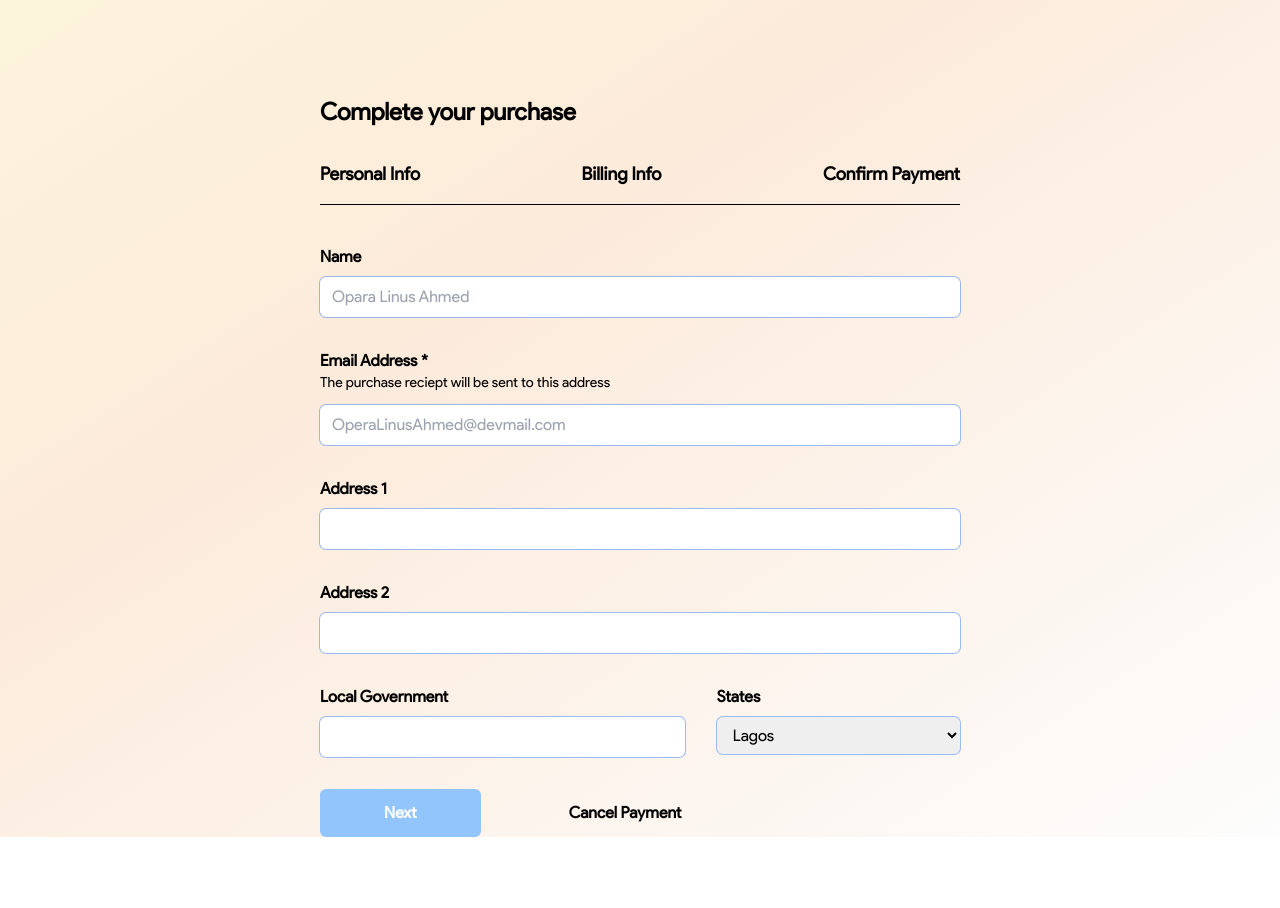
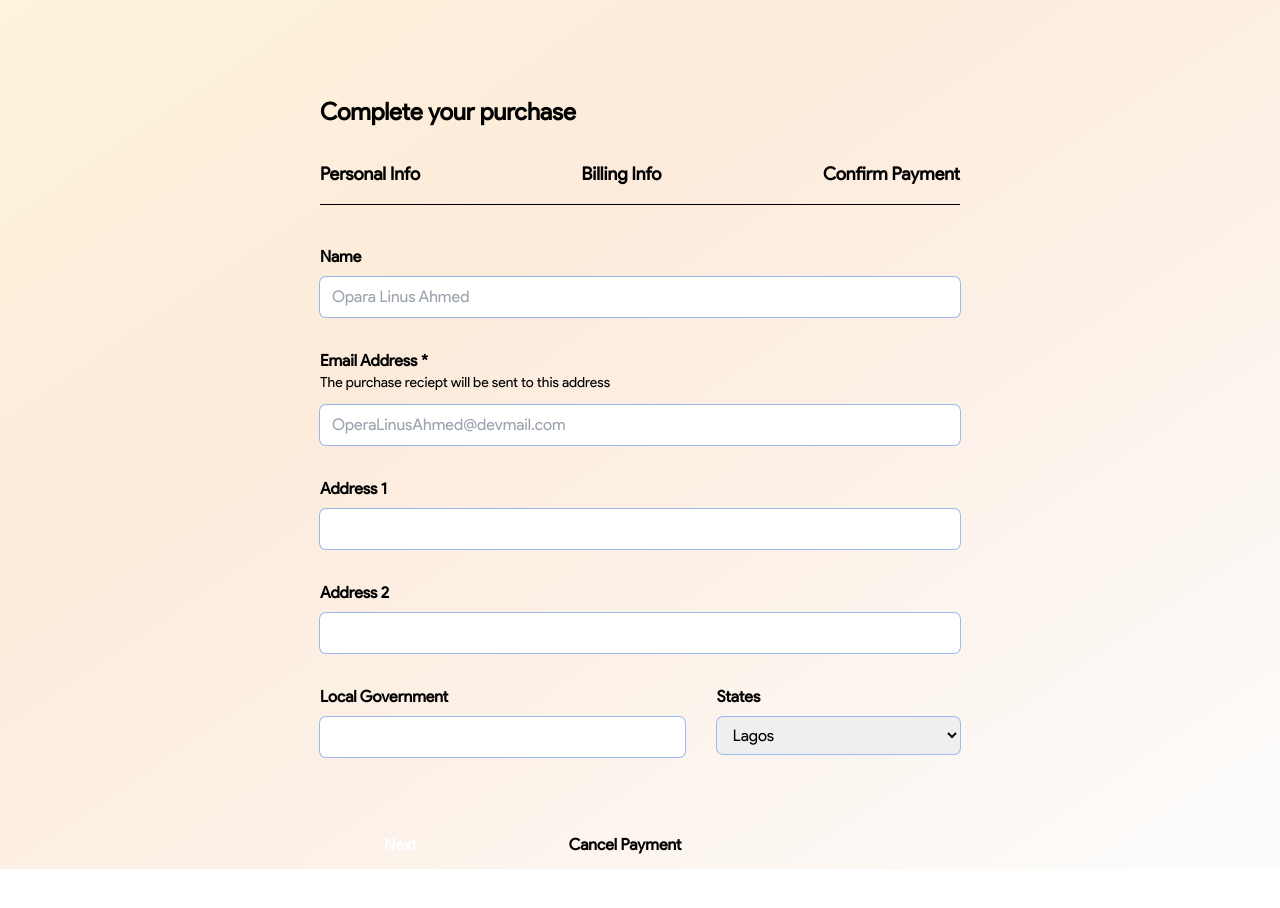
Before and after one commit to Tokonigeorge/purchase_board, a React (Vite) app: page / in a window 1280 px wide. Shown: the top 908 px of the page. Before the commit the page ends 837 px from the top, so only its background shows below. Built offline with nearby package versions, Linux system fonts and the light colour scheme.

Commit message:
done with personalInfo component

```diff
--- a/src/App.jsx
+++ b/src/App.jsx
@@ -4,12 +4,17 @@ import Nav from "./components/Nav";
 import PersonalInfo from "./components/personalInfo/PersonalInfo";
 
 function App() {
+  const [next, setNext] = useState(null);
+  console.log(next);
+  const handleClick = () => {
+    setNext("yyayy");
+  };
   return (
     <div className="App min-h-screen w-screen">
       <div className="w-3/4 mx-auto lg:w-1/2 pt-24">
         <p className="font-bold text-2xl text-purp">Complete your purchase</p>
         <Nav />
-        <PersonalInfo />
+        <PersonalInfo handle={handleClick} />
       </div>
     </div>
   );
--- a/src/components/PaymentButton.jsx
+++ b/src/components/PaymentButton.jsx
@@ -1,14 +1,25 @@
-const PaymentButton = () => {
+const PaymentButton = ({ handle }) => {
   return (
-    <div className="flex items-center gap-x-6">
-      <button className="text-white font-bold bg-blue-300 py-3 rounded-md px-16">
-        Next
-      </button>
-      <button className="text-purp font-bold py-3 rounded-md px-16">
-        Cancel Payment
-      </button>
+    <div className="flex items-center gap-x-6 mb-24 mt-8">
+      <Button
+        style="text-white bg-gradient-to-r from-btnGradOne to-btnGradTwo"
+        text="Next"
+        handle={handle}
+      />
+      <Button style="text-purp" text="Cancel Payment" />
     </div>
   );
 };
 
+const Button = ({ style, text, handle }) => {
+  return (
+    <button
+      className={`${style} font-bold py-3 rounded-md px-16`}
+      onClick={() => handle()}
+    >
+      {text}
+    </button>
+  );
+};
+
 export default PaymentButton;
--- a/src/components/personalInfo/LocationInput.jsx
+++ b/src/components/personalInfo/LocationInput.jsx
@@ -14,7 +14,12 @@ const LocationInput = () => {
         <br />
         <select className="mt-2 w-full ring-1 rounded-md py-2 px-3 outline-none ring-purp mb-8 text-textgray">
           {states.map((i, indx) => (
-            <option value={i} label={i} key={`${i + indx}`}></option>
+            <option
+              value={i}
+              label={i}
+              key={`${i + indx}`}
+              className="py-2"
+            ></option>
           ))}
         </select>
       </div>
--- a/src/components/personalInfo/PersonalInfo.jsx
+++ b/src/components/personalInfo/PersonalInfo.jsx
@@ -3,7 +3,7 @@ import EmailInput from "./EmailInput";
 import LocationInput from "./LocationInput";
 import PaymentButton from "../PaymentButton";
 
-const PersonalInfo = () => {
+const PersonalInfo = ({ handle }) => {
   return (
     <div className="mt-10">
       <form>
@@ -12,7 +12,7 @@ const PersonalInfo = () => {
         <TextInput label="Address 1" />
         <TextInput label="Address 2" />
         <LocationInput />
-        <PaymentButton />
+        <PaymentButton handle={handle} />
       </form>
     </div>
   );
```
